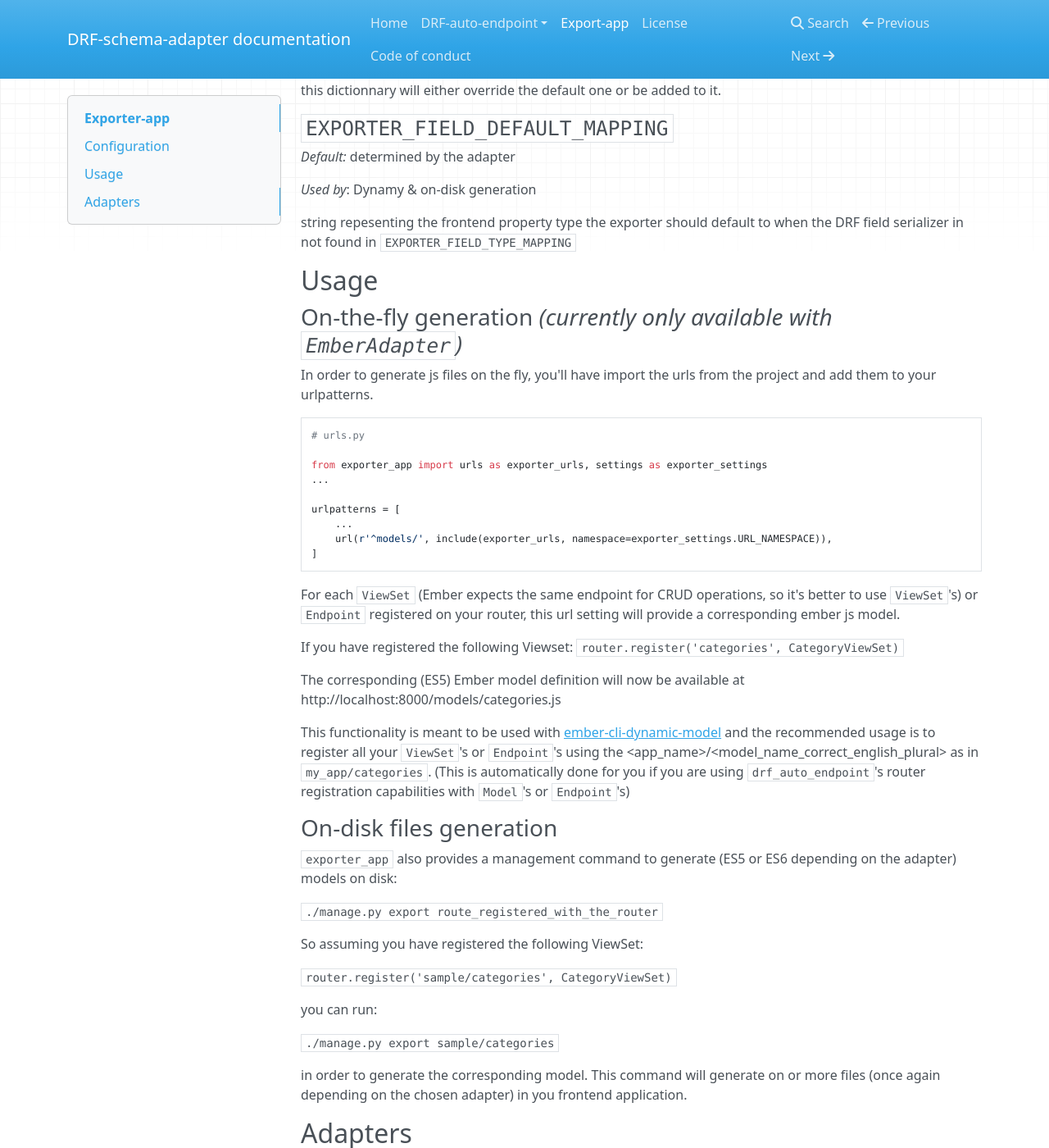
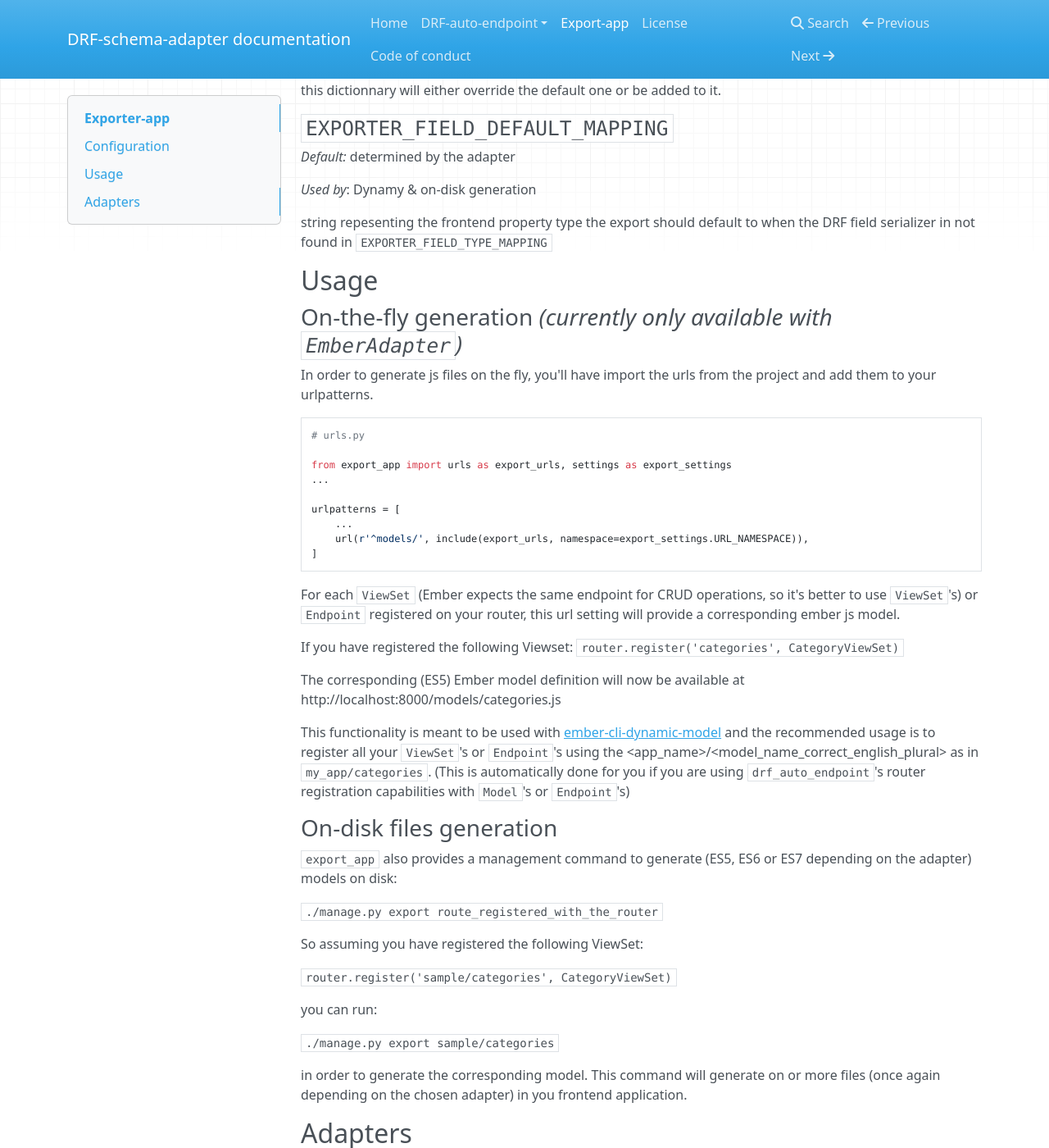
Before and after one commit to drf-forms/drf-schema-adapter, an MkDocs documentation site: the page built from docs/docs/export_app/index.md, in a window 1280 px wide and 1400 px high, scrolled down 1595 px. Shown: the whole window at 82% size. Built offline with MkDocs 1.6.1, drawn with Linux system fonts in a browser that asks for light colours; nearby versions of some CDN libraries; old or Windows-style settings are respelled for this version of MkDocs; some of the changed text lies outside the part shown.

Commit message:
:art: improve export_app adapter usage flexibility

````diff
--- a/docs/docs/export_app/index.md
+++ b/docs/docs/export_app/index.md
@@ -7,7 +7,7 @@
 - on-the-fly generation
 - on-disk files generation
 
-Before you are able to use any of these features, you'll have to enable `exporter-app` in your `setting.py`
+Before you are able to use any of these features, you'll have to enable `export-app` in your `setting.py`
 
 ```
 ## settings.py
@@ -15,7 +15,7 @@
 ...
 INSTALLED_APPS = (
     ...
-    'exporter_app',
+    'export_app',
 )
 ```
 
@@ -87,7 +87,7 @@
 
 *Used by*: Dynamy & on-disk generation
 
- string repesenting the frontend property type the exporter should default to when the DRF field serializer in not found in `EXPORTER_FIELD_TYPE_MAPPING`
+ string repesenting the frontend property type the export should default to when the DRF field serializer in not found in `EXPORTER_FIELD_TYPE_MAPPING`
 
 ## Usage
 
@@ -99,12 +99,12 @@
 ```
 # urls.py
 
-from exporter_app import urls as exporter_urls, settings as exporter_settings
+from export_app import urls as export_urls, settings as export_settings
 ...
 
 urlpatterns = [
     ...
-    url(r'^models/', include(exporter_urls, namespace=exporter_settings.URL_NAMESPACE)),
+    url(r'^models/', include(export_urls, namespace=export_settings.URL_NAMESPACE)),
 ]
 ```
 
@@ -127,7 +127,7 @@
 
 ### On-disk files generation
 
-`exporter_app` also provides a management command to generate (ES5 or ES6 depending on the adapter)
+`export_app` also provides a management command to generate (ES5, ES6 or ES7 depending on the adapter)
 models on disk:
 
 ```./manage.py export route_registered_with_the_router```
--- a/export_app/__init__.py
+++ b/export_app/__init__.py
@@ -1,5 +1,3 @@
-from collections import defaultdict
-
 from django.conf import settings as django_settings
 
 
--- a/urls.py
+++ b/urls.py
@@ -6,6 +6,7 @@
 from sample.endpoints import ProductEndpoint
 from sample.models import Category, HowItWorks
 from sample.views import AbstractHowItWorksViewSet, HomepageView, ProductViewSet
+from export_app import urls as export_urls, settings as export_settings
 
 
 router.register(endpoint=ProductEndpoint(), viewset=ProductViewSet)
@@ -16,4 +17,5 @@
     url(r'^admin/', include(admin.site.urls)),
     url(r'^$', HomepageView.as_view()),
     url(r'^api/', include(router.urls)),
+    url(r'^models/', include(export_urls, namespace=export_settings.URL_NAMESPACE)),
 ]
````
Also changed, not shown: 3 other files.
